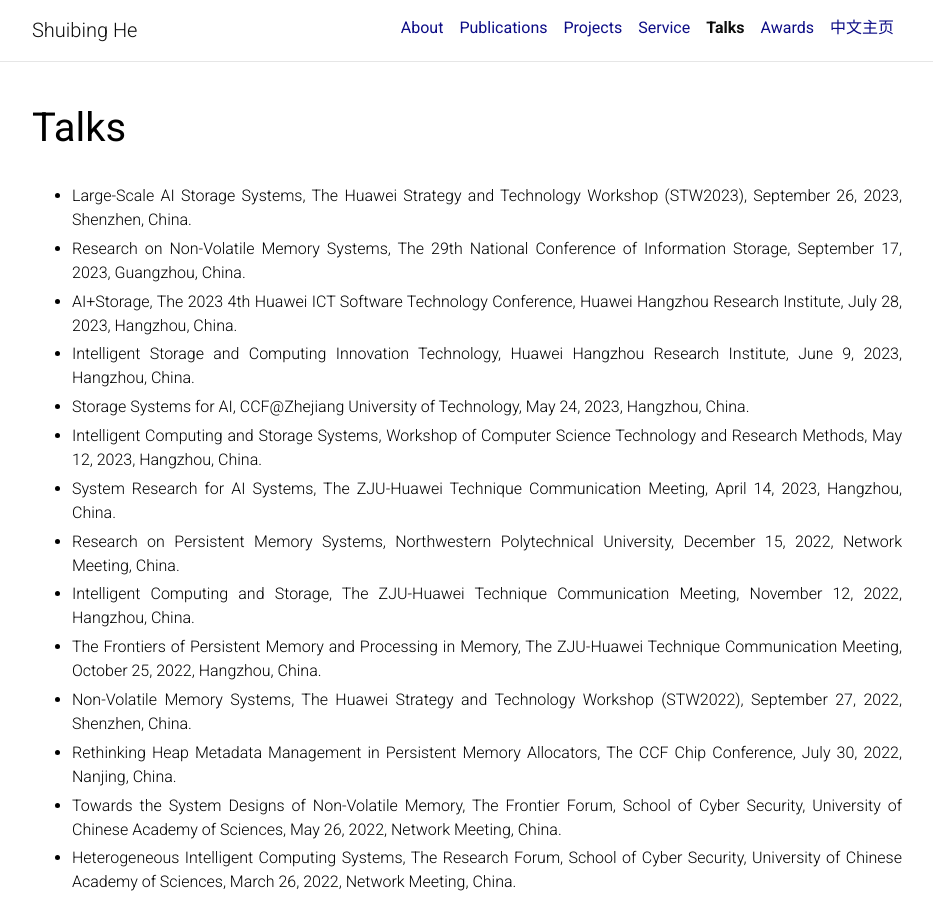
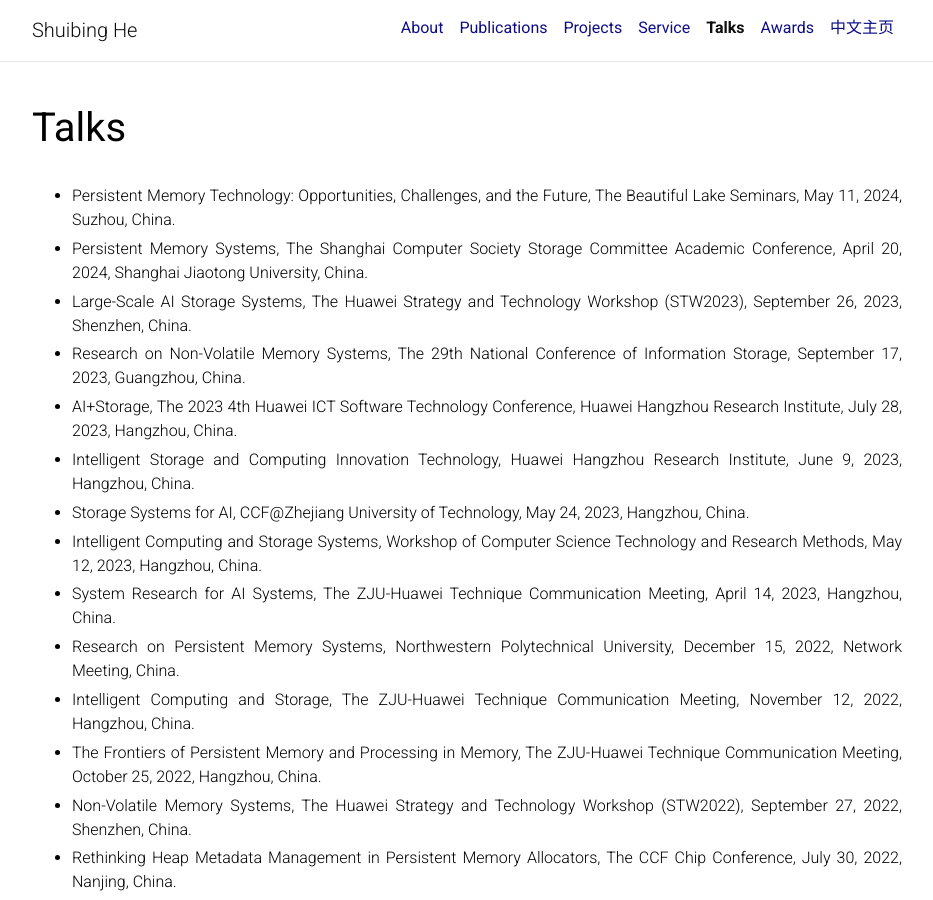
Before and after one commit to shuibing9420/shuibing9420.github.io, a Jekyll site: the page built from _pages/talks.md, in a window 1280 px wide and 900 px high. Shown: the whole window, without its empty margins (173-1106 px from the left). Built offline with Jekyll 4.4.1, drawn with Linux system fonts in a browser that asks for light colours; comment, search, counter and statistics services are not loaded; a style sheet for code colours, icons or effects is not loaded.

Commit message:
update talk

```diff
--- a/_pages/talks.md
+++ b/_pages/talks.md
@@ -7,6 +7,8 @@ nav_order: 5
 ---
 <!-- <div style="text-align: right"> your-text-here </div> -->
 <!-- <p style='text-align: justify;'> Your Text </p> -->
+- Persistent Memory Technology: Opportunities, Challenges, and the Future, The Beautiful Lake Seminars, May 11, 2024, Suzhou, China.
+- Persistent Memory Systems, The Shanghai Computer Society Storage Committee Academic Conference, April 20, 2024, Shanghai Jiaotong University, China.
 - Large-Scale AI Storage Systems, The Huawei Strategy and Technology Workshop (STW2023), September 26, 2023, Shenzhen, China.
 - Research on Non-Volatile Memory Systems, The 29th National
   Conference of Information Storage, September 17, 2023,
```
